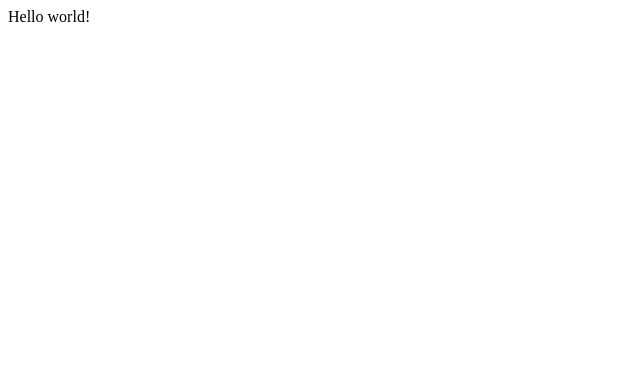
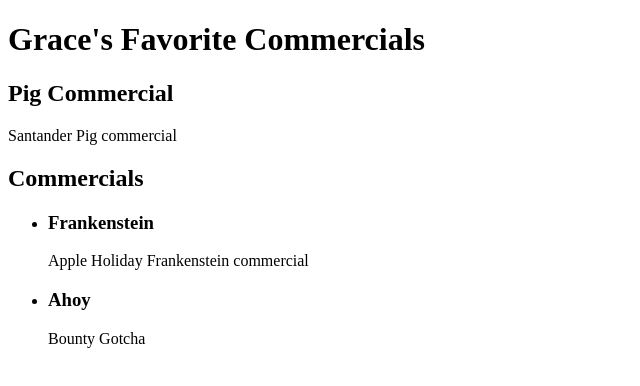
Before and after one commit to grodier/grace-commercial, a Gatsby app: page / in a window 1280 px wide. Shown: the top 386 px of the page, without its empty margins (0-640 px from the left). Built offline with nearby package versions, Linux system fonts and the light colour scheme.

Commit message:
Add initial page layout

```diff
--- a/package.json
+++ b/package.json
@@ -8,6 +8,7 @@
     "build": "gatsby build",
     "serve": "gatsby serve",
     "lint": "eslint --ext js,jsx src",
+    "lint:fix": "eslint --fix --ext js,jsx src",
     "format": "npm run prettier -- --write",
     "prettier": "prettier \"**/*.+(js|jsx)\"",
     "validate": "npm run lint && npm run prettier -- --list-different",
--- a/src/pages/index.jsx
+++ b/src/pages/index.jsx
@@ -1,7 +1,32 @@
 import React from 'react';
 
 function Hello() {
-  return <div>Hello world!</div>;
+  return (
+    <>
+      <header>
+        <h1>Grace's Favorite Commercials</h1>
+      </header>
+      <main>
+        <section id="videoPlayer">
+          <h2>Pig Commercial</h2>
+          <p>Santander Pig commercial</p>
+        </section>
+        <section id="commercialList">
+          <h2>Commercials</h2>
+          <ul>
+            <li>
+              <h3>Frankenstein</h3>
+              <p>Apple Holiday Frankenstein commercial</p>
+            </li>
+            <li>
+              <h3>Ahoy</h3>
+              <p>Bounty Gotcha</p>
+            </li>
+          </ul>
+        </section>
+      </main>
+    </>
+  );
 }
 
 export default Hello;
```
Also changed, not shown: .eslintrc.json, 1 other file (tests, documents, lock files or other folders).
